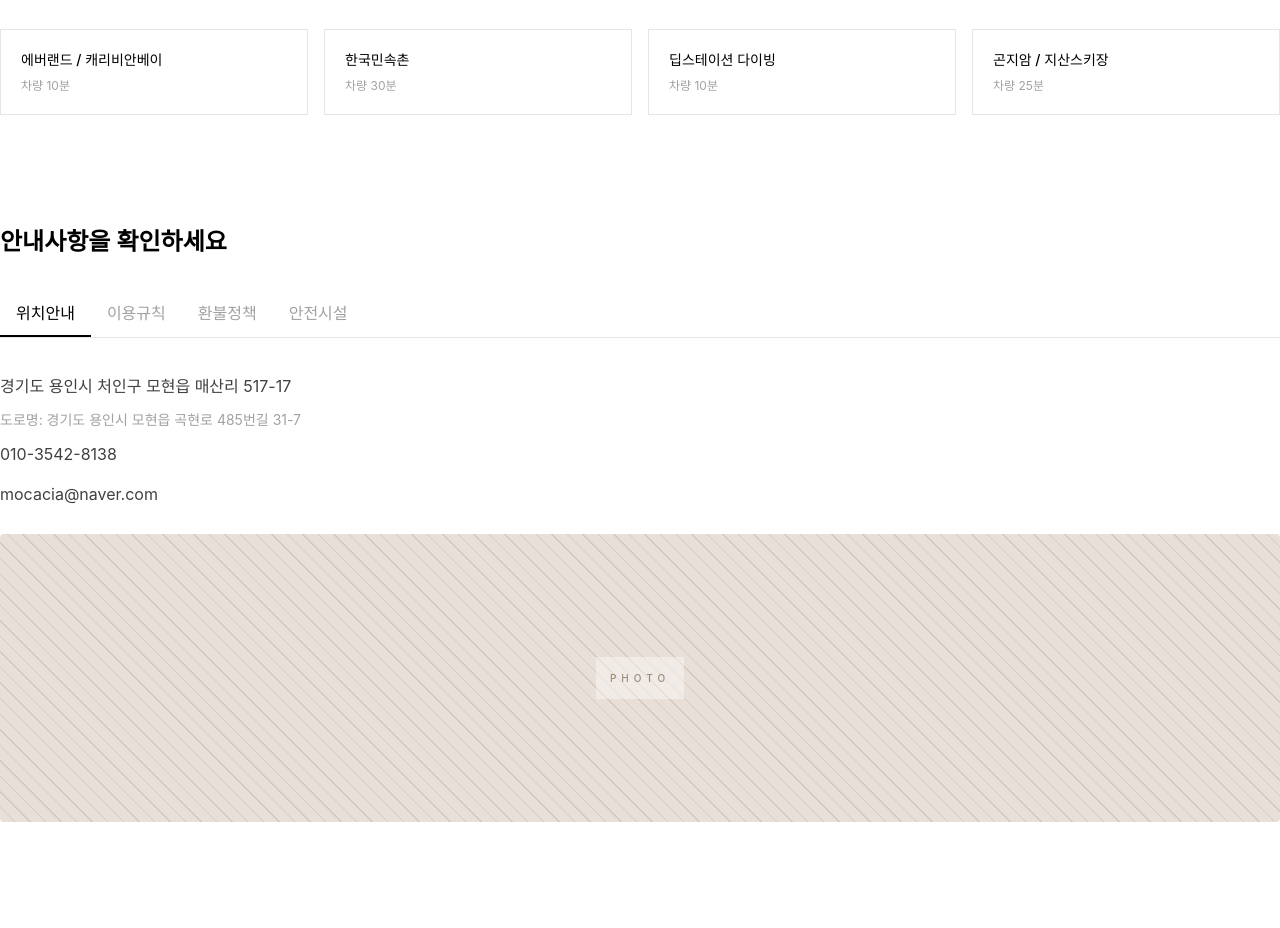
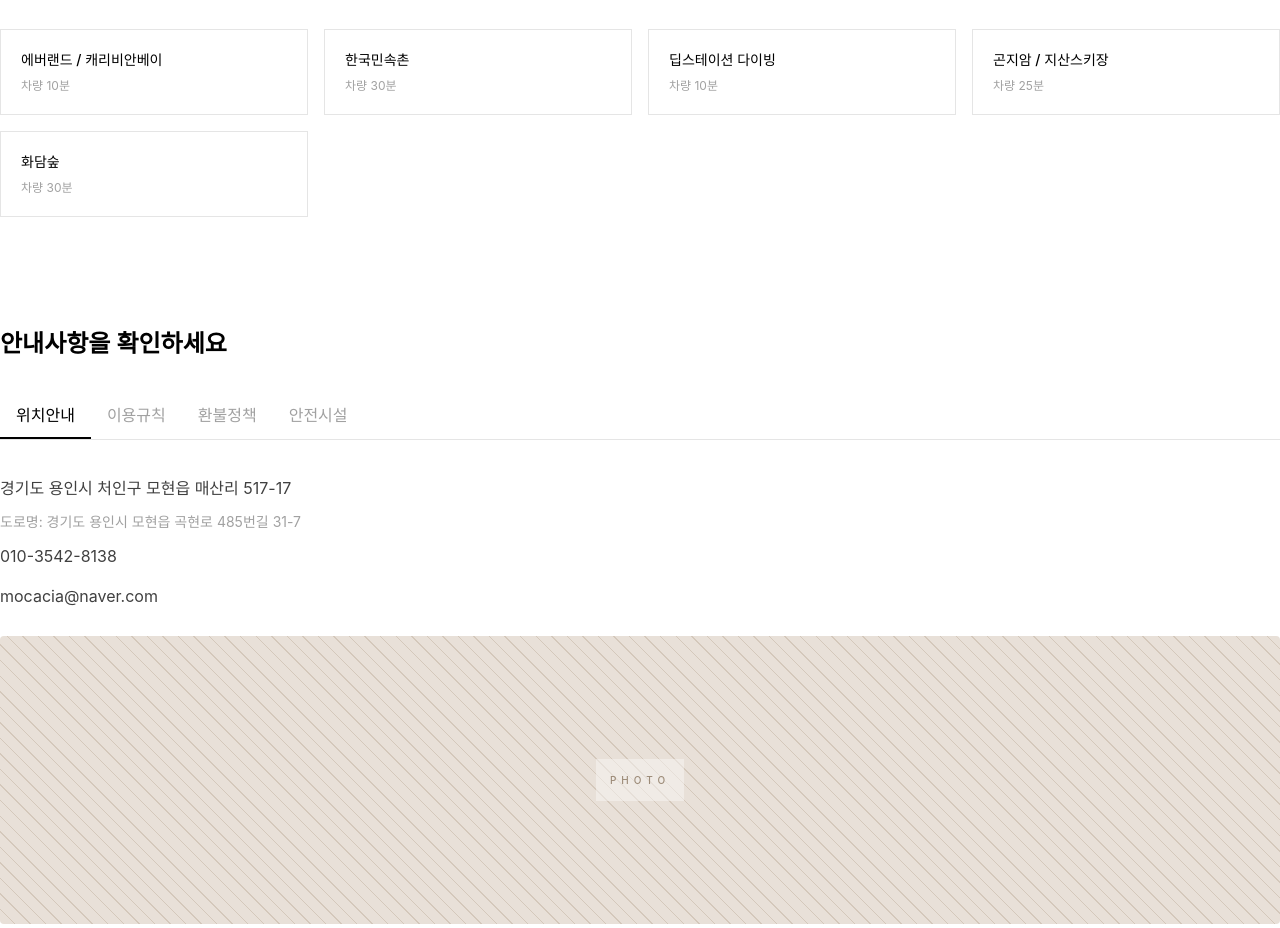
Before and after one commit to gustn0117/pierre-stay, a Next.js app: page / in a window 1280 px wide. Shown: the part 5000-5928 px from the top of the page. Built offline with nearby package versions, Linux system fonts and the light colour scheme.

Commit message:
Add 화담숲 to nearby places
Co-Authored-By: Claude Opus 4.6 (1M context) <noreply@anthropic.com>

```diff
--- a/src/app/page.tsx
+++ b/src/app/page.tsx
@@ -167,6 +167,7 @@ function NearbyPlaces() {
     { name: "한국민속촌", time: "30분" },
     { name: "딥스테이션 다이빙", time: "10분" },
     { name: "곤지암 / 지산스키장", time: "25분" },
+    { name: "화담숲", time: "30분" },
   ];
 
   return (
```
